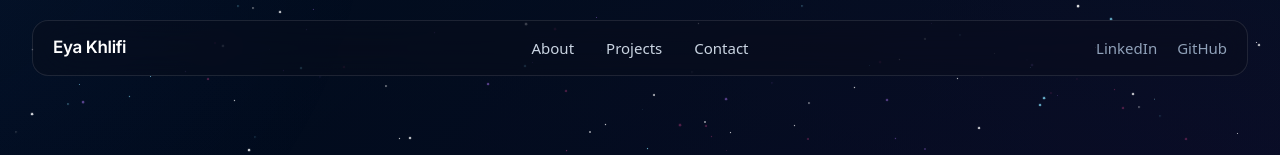
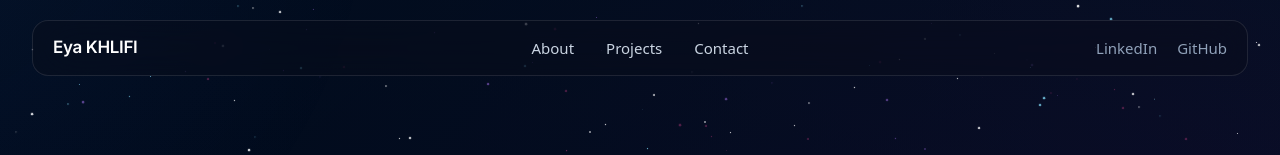
Before and after one commit to eya2105/eya-khlifi-portfolio, a Next.js app: page / in a window 1280 px wide. Shown: the top 155 px of the page. Built offline with nearby package versions, Linux system fonts and the light colour scheme.

Commit message:
fixed some issues

```diff
--- a/app/projects/[slug]/page.tsx
+++ b/app/projects/[slug]/page.tsx
@@ -32,7 +32,6 @@ export default async function ProjectPage({ params }: Props) {
 
   const content = await renderMarkdown(project.content);
 
-  // Color palette for tech tags – cycles through these on hover
   const tagColors = [
     { border: "hover:border-blue-400/40", bg: "hover:bg-blue-400/10", text: "hover:text-blue-300" },
     { border: "hover:border-purple-400/40", bg: "hover:bg-purple-400/10", text: "hover:text-purple-300" },
@@ -46,17 +45,14 @@ export default async function ProjectPage({ params }: Props) {
 
   return (
     <main className="min-h-screen">
-      {/* Subtle background */}
       <div className="tech-grid fixed inset-0 -z-10 opacity-20" />
 
       <div className="mx-auto max-w-5xl px-6 pb-32 pt-36">
-        {/* Back link */}
         <Link href="/#work" className="inline-flex items-center gap-2 text-sm text-white/35 transition hover:text-white">
           <ArrowLeft size={15} />
           Back to work
         </Link>
 
-        {/* Hero */}
         <header className="mt-16 border-b border-white/10 pb-14">
           <div className="flex items-center gap-3">
             <span className="font-mono text-xs text-white/30">{project.year}</span>
@@ -71,8 +67,7 @@ export default async function ProjectPage({ params }: Props) {
             )}
           </div>
 
-          {/* Title – blue with hover effects */}
-          <h1 className="title-hover text-hover-scale mt-7 max-w-4xl text-5xl font-semibold tracking-[-0.04em] text-blue-300 transition-colors duration-300 md:text-7xl hover:text-shadow-glow">
+          <h1 className="title-hover text-hover-scale mt-7 max-w-4xl text-5xl font-semibold tracking-[-0.04em] text-blue-200 transition-colors duration-300 md:text-7xl hover:text-shadow-glow">
             {project.title}
           </h1>
 
@@ -80,7 +75,6 @@ export default async function ProjectPage({ params }: Props) {
             {project.description}
           </p>
 
-          {/* Technologies – rounded and colored */}
           <div className="mt-8 flex flex-wrap gap-2">
             {project.technologies.map((tech, index) => {
               const color = tagColors[index % tagColors.length];
@@ -96,14 +90,12 @@ export default async function ProjectPage({ params }: Props) {
           </div>
         </header>
 
-        {/* Content + Sidebar */}
         <div className="grid gap-16 pt-14 md:grid-cols-[1fr_240px]">
           <article
             className="project-prose prose prose-invert prose-sm max-w-none prose-headings:title-hover prose-headings:text-white prose-headings:transition-colors prose-headings:duration-300 prose-headings:hover:text-blue-300 prose-headings:hover:text-shadow-glow prose-p:text-hover-scale prose-p:transition-transform prose-p:duration-300 prose-p:text-white/70 prose-strong:text-white prose-a:text-blue-300 prose-code:text-pink-300"
             dangerouslySetInnerHTML={{ __html: content }}
           />
 
-          {/* Sidebar – now using glass glow-border */}
           <aside className="h-fit md:sticky md:top-28">
             <div className="glass glow-border relative overflow-hidden rounded-2xl p-5 transition-all duration-300 hover:border-blue-400/20">
               <p className="text-[10px] uppercase tracking-[0.2em] text-white/25">Project</p>
--- a/components/Navbar.tsx
+++ b/components/Navbar.tsx
@@ -11,15 +11,13 @@ export function Navbar() {
     <header className="fixed inset-x-0 top-0 z-50">
       <div className="mx-auto max-w-7xl px-5 pt-5 md:px-8">
         <nav className="bg-[#0a0e1a]/40 backdrop-blur-xl border border-white/10 rounded-2xl px-5 flex h-14 items-center justify-between transition-all">
-          {/* Logo – bigger font, links to #hero */}
           <Link
             href="/#hero"
             className="font-display text-[17px] font-semibold text-white transition-colors hover:text-blue-300"
           >
-            Eya Khlifi
+            Eya KHLIFI
           </Link>
 
-          {/* Main navigation – bigger font */}
           <div className="absolute left-1/2 hidden -translate-x-1/2 items-center gap-8 md:flex">
             <a
               href="/#about"
@@ -41,7 +39,6 @@ export function Navbar() {
             </a>
           </div>
 
-          {/* External links – bigger font */}
           <div className="hidden items-center gap-5 md:flex">
             <a
               href="https://www.linkedin.com/in/eya-khlifi"
@@ -61,7 +58,6 @@ export function Navbar() {
             </a>
           </div>
 
-          {/* Mobile toggle – unchanged */}
           <button
             onClick={() => setOpen(!open)}
             className="text-slate-400 hover:text-white md:hidden"
@@ -71,7 +67,6 @@ export function Navbar() {
           </button>
         </nav>
 
-        {/* Mobile menu – also bigger font */}
         {open && (
           <div className="bg-[#0a0e1a]/80 backdrop-blur-xl border border-white/10 mt-2 rounded-2xl p-4 md:hidden">
             <div className="flex flex-col gap-1">
--- a/components/ProjectCard.tsx
+++ b/components/ProjectCard.tsx
@@ -5,7 +5,6 @@ import { Lock } from "lucide-react";
 import type { Project } from "@/lib/projects";
 import { useRef } from "react";
 
-// Color palette for tech tags – cycles through these on hover
 const tagColors = [
   { border: "hover:border-blue-400/40", bg: "hover:bg-blue-400/10", text: "hover:text-blue-300" },
   { border: "hover:border-purple-400/40", bg: "hover:bg-purple-400/10", text: "hover:text-purple-300" },
--- a/components/ProjectGrid.tsx
+++ b/components/ProjectGrid.tsx
@@ -63,7 +63,6 @@ export function ProjectGrid({ projects }: { projects: Project[] }) {
       onMouseLeave={handleMouseLeave}
       className="relative"
     >
-      {/* Project Card with overlay arrows */}
       <div className="relative overflow-hidden">
         <AnimatePresence mode="wait" custom={direction}>
           <motion.div
@@ -78,7 +77,6 @@ export function ProjectGrid({ projects }: { projects: Project[] }) {
           </motion.div>
         </AnimatePresence>
 
-        {/* Left arrow overlay */}
         <AnimatePresence>
           {showLeftArrow && (
             <motion.button
@@ -95,7 +93,6 @@ export function ProjectGrid({ projects }: { projects: Project[] }) {
           )}
         </AnimatePresence>
 
-        {/* Right arrow overlay */}
         <AnimatePresence>
           {showRightArrow && (
             <motion.button
@@ -113,7 +110,6 @@ export function ProjectGrid({ projects }: { projects: Project[] }) {
         </AnimatePresence>
       </div>
 
-      {/* Progress dashes – glass white */}
       <div className="mt-6 flex items-center gap-2 px-1">
         {projects.map((project, index) => (
           <button
--- a/components/ScrollButtons.tsx
+++ b/components/ScrollButtons.tsx
@@ -18,7 +18,6 @@ export function ScrollButtons() {
       setIsAtBottom(bottomReached);
     };
 
-    // Initial check
     handleScroll();
 
     window.addEventListener("scroll", handleScroll);
@@ -33,7 +32,6 @@ export function ScrollButtons() {
     window.scrollTo({ top: document.body.scrollHeight, behavior: "smooth" });
   };
 
-  // Hide when in the middle
   if (!isAtTop && !isAtBottom) return null;
 
   return (
```
Also changed, not shown: app/globals.css (+0 -12 lines), app/page.tsx (+9 -18 lines).
